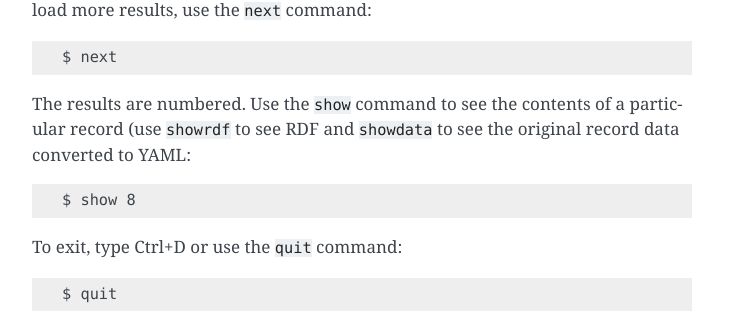
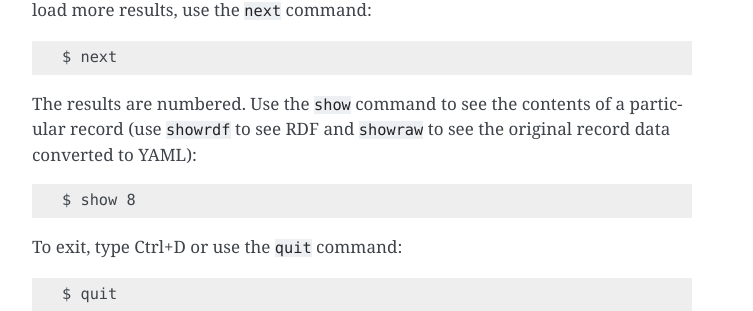
Before and after one commit to CentreForDigitalHumanities/edpop-explorer, a Sphinx documentation site: the page built from docs/introduction.rst, in a window 1280 px wide. Shown: the part 1682-1993 px from the top of the page, without its empty margins (388-1141 px from the left). Built offline with Sphinx 7.4.7, drawn with Linux system fonts in a browser that asks for light colours.

Commit message:
Fix minor errors in docs

```diff
--- a/docs/introduction.rst
+++ b/docs/introduction.rst
@@ -79,8 +79,8 @@ results. To load more results, use the ``next`` command: ::
     $ next
 
 The results are numbered. Use the ``show`` command to see the contents of a
-particular record (use ``showrdf`` to see RDF and ``showdata`` to see the original
-record data converted to YAML: ::
+particular record (use ``showrdf`` to see RDF and ``showraw`` to see the original
+record data converted to YAML): ::
 
     $ show 8
 
```
Also changed, not shown: README.md (+2 -2 lines).
